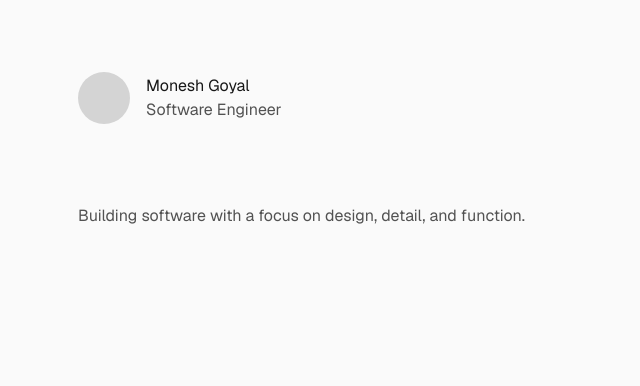
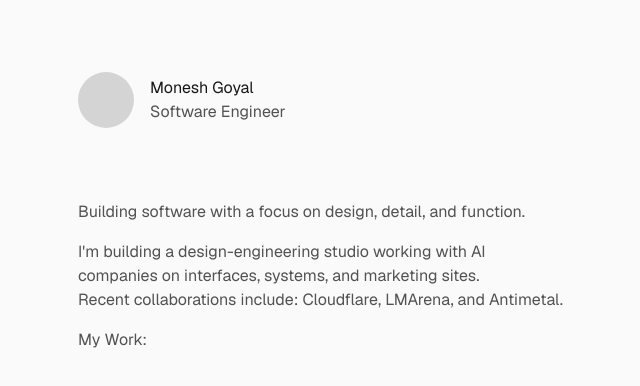
Before and after one commit to 2201monesh/portfolio, a Next.js app: page / in a window 1280 px wide. Shown: the top 386 px of the page, without its empty margins (306-946 px from the left). Built offline with nearby package versions, Linux system fonts and the light colour scheme.

Commit message:
Middle section

```diff
--- a/app/page.tsx
+++ b/app/page.tsx
@@ -3,16 +3,22 @@ export default function Home() {
     <div className="flex min-h-screen items-center justify-center bg-zinc-50 font-sans dark:bg-black flex-col">
       <div className="w-2/5 h-screen">
         <div className="flex items-center mt-18">
-          <div className="w-13 h-13 flex items-center justify-center rounded-full bg-neutral-300 mr-4"></div>
+          <div className="w-14 h-14 flex items-center justify-center rounded-full bg-neutral-300 mr-4"></div>
           <div className="flex flex-col">
             <p className="">Monesh Goyal</p>
             <p className="text-neutral-600">Software Engineer</p>
           </div>
         </div>
-        <div className="mt-20">
-          <p className="text-neutral-600">
+        <div className="mt-18">
+          <p className="text-neutral-600 mb-4">
             Building software with a focus on design, detail, and function.
           </p>
+          <p className="text-neutral-600 mb-4">
+            I'm building a design-engineering studio working with AI <br />{" "}
+            companies on interfaces, systems, and marketing sites. <br /> Recent
+            collaborations include: Cloudflare, LMArena, and Antimetal.
+          </p>
+          <p className="text-neutral-600">My Work:</p>
         </div>
       </div>
     </div>
```
